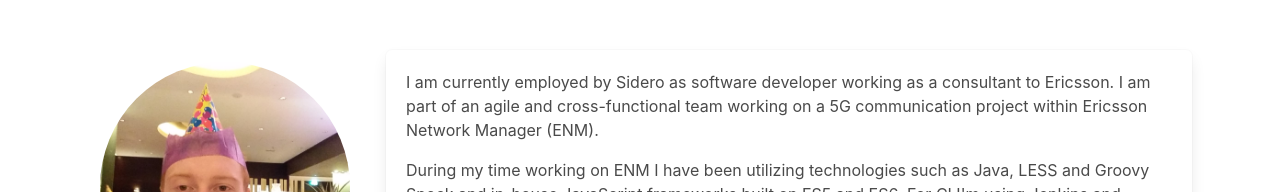
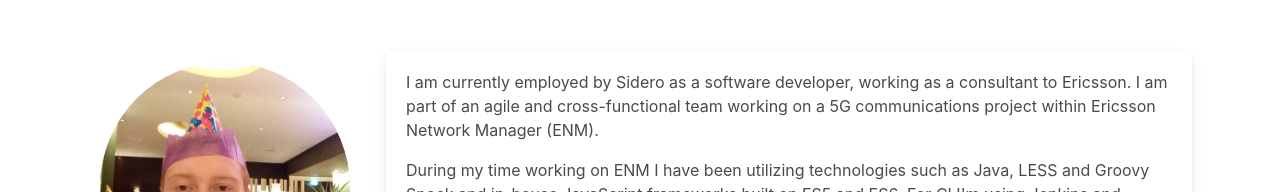
Before and after one commit to JN96/JN96.github.io, a plain HTML site: page index.html in a window 1280 px wide. Shown: the part 277-469 px from the top of the page. Drawn offline with Linux system fonts and the light colour scheme; no server answers.

Commit message:
fixed grammar

```diff
--- a/index.html
+++ b/index.html
@@ -61,8 +61,8 @@
                 </div>
                 <div class="column">
                     <div class="box">
-                        <p>I am currently employed by Sidero as software developer working as a consultant to Ericsson.
-                            I am part of an agile and cross-functional team working on a 5G communication project within
+                        <p>I am currently employed by Sidero as a software developer, working as a consultant to Ericsson.
+                            I am part of an agile and cross-functional team working on a 5G communications project within
                             Ericsson Network Manager (ENM).</p>
                         <p>During my time working on ENM I have been utilizing technologies such as Java, LESS and
                             Groovy Spock and in-house JavaScript frameworks built on ES5 and ES6. For CI I'm using
```
